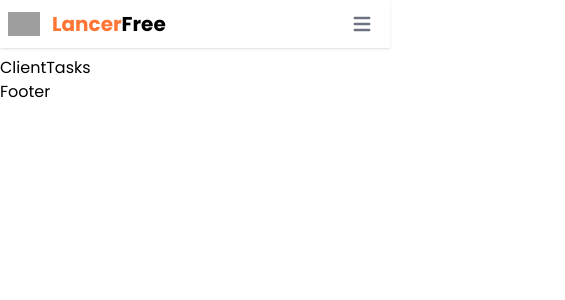
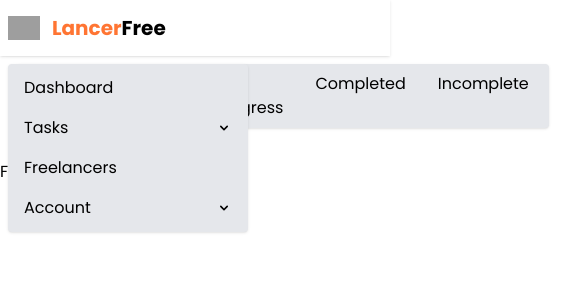
Before and after one commit to chmodx5/free-lance, a React app in the folder frontend/: page /client/tasks in a window 390 px wide. Shown: the top 300 px of the page, 565 px wide, since content can reach past the window. Built offline with nearby package versions, Linux system fonts and the light colour scheme; grey boxes are pictures that could not be loaded; the HTML template or start-up script is replaced by a standard one.

Commit message:
edited the navbar

```diff
--- a/frontend/src/App.jsx
+++ b/frontend/src/App.jsx
@@ -28,6 +28,7 @@ import {
   ClientLayout,
   WorkerLayout,
   GuestLayout,
+  TabsSubLayout,
 } from "./components/layouts";
 
 function App() {
@@ -51,7 +52,35 @@ function App() {
           <Route path="client" element={<ClientLayout />}>
             <Route path="" element={<ClientHome />} />
             <Route path="freelancers" element={<ClientFreelancers />} />
-            <Route path="tasks">
+            <Route
+              path="tasks"
+              element={
+                <TabsSubLayout
+                  tabs={[
+                    {
+                      tab: "dashboard",
+                      link: "/client/tasks",
+                    },
+                    {
+                      tab: "active bids",
+                      link: "/client/tasks/activebids",
+                    },
+                    {
+                      tab: "in progress",
+                      link: "/client/tasks/inprogress",
+                    },
+                    {
+                      tab: "completed",
+                      link: "/client/tasks/completed",
+                    },
+                    {
+                      tab: "incomplete",
+                      link: "/client/tasks/incomplete",
+                    },
+                  ]}
+                />
+              }
+            >
               <Route path="" element={<ClientTasks />} />
               <Route path="activebids" element={<ClientActiveBids />} />
               <Route path="completed" element={<ClientCompleted />} />
--- a/frontend/src/components/layouts/ClientLayout.jsx
+++ b/frontend/src/components/layouts/ClientLayout.jsx
@@ -3,7 +3,7 @@ import { Outlet } from "react-router-dom";
 import { NavBar, Footer, Sidebar } from "../shared";
 
 const ClientLayout = ({}) => {
-  const [sidebarOpen, setSidebarOpen] = useState(false);
+  const [sidebarOpen, setSidebarOpen] = useState(true);
   return (
     <div className="">
       <NavBar
@@ -29,11 +29,7 @@ const ClientLayout = ({}) => {
       />
       <main>
         <div className="flex  pt-14">
-          <div
-            className={`${
-              sidebarOpen ? "w-64" : "hidden "
-            } bg-gray-200 h-screen`}
-          >
+          <div className={`${sidebarOpen ? "w-64" : "hidden "}  h-screen`}>
             {sidebarOpen && (
               <Sidebar
                 sidebar_links={[
@@ -90,7 +86,9 @@ const ClientLayout = ({}) => {
             )}
           </div>
           <div className="flex-1 ">
-            <Outlet />
+            <div className="px-4">
+              <Outlet />
+            </div>
             <Footer />
           </div>
         </div>
--- /dev/null
+++ b/frontend/src/components/layouts/TabsSubLayout.jsx
@@ -0,0 +1,35 @@
+import React from "react";
+import { NavLink, Outlet } from "react-router-dom";
+import { Card } from "../shared";
+
+const TabsSubLayout = ({ tabs }) => {
+  return (
+    <div className="mt-2 space-y-2">
+      <Card>
+        <nav>
+          <ul className="space-x-2 flex">
+            {tabs.map((item, index) => (
+              <li key={index}>
+                <NavLink
+                  to={item.link}
+                  end
+                  className={({ isActive }) => {
+                    return `px-3 py-1 capitalize hover:bg-primary hover:text-white rounded
+               , ${isActive ? "bg-primary text-white" : ""} `;
+                  }}
+                >
+                  {item.tab}
+                </NavLink>
+              </li>
+            ))}
+          </ul>
+        </nav>
+      </Card>
+      <div>
+        <Outlet />
+      </div>
+    </div>
+  );
+};
+
+export default TabsSubLayout;
--- a/frontend/src/components/layouts/index.js
+++ b/frontend/src/components/layouts/index.js
@@ -2,5 +2,6 @@ import AdminLayout from "./AdminLayout";
 import ClientLayout from "./ClientLayout";
 import GuestLayout from "./GuestLayout";
 import WorkerLayout from "./WorkerLayout";
+import TabsSubLayout from "./TabsSubLayout";
 
-export { AdminLayout, ClientLayout, GuestLayout, WorkerLayout };
+export { AdminLayout, ClientLayout, GuestLayout, WorkerLayout, TabsSubLayout };
--- /dev/null
+++ b/frontend/src/components/shared/apptabs/AppTabs.jsx
@@ -0,0 +1,40 @@
+import React from "react";
+import { Tab } from "@headlessui/react";
+
+function classNames(...classes) {
+  return classes.filter(Boolean).join(" ");
+}
+
+const AppTabs = ({ tabHeaders, tabItems }) => {
+  return (
+    <Tab.Group>
+      <Tab.List className="flex space-x-2 rounded-xl bg-primary p-1">
+        {tabHeaders.map((tabHeader, index) => (
+          <Tab
+            key={index}
+            className={({ selected }) =>
+              classNames(
+                " px-10 rounded-lg py-2.5 text-sm font-bold leading-5 text-blue-700 capitalize",
+                "ring-white ring-opacity-60 ring-offset-2 ring-offset-blue-400 focus:outline-none focus:ring-2",
+                selected
+                  ? "bg-white shadow"
+                  : "text-blue-100 hover:bg-white/[0.4] hover:text-white"
+              )
+            }
+          >
+            {tabHeader}
+          </Tab>
+        ))}
+      </Tab.List>
+      <Tab.Panels className="mt-2">
+        {tabItems.map((tabItem, index) => (
+          <Tab.Panel key={index} className={classNames("pt-2")}>
+            <>{tabItem}</>
+          </Tab.Panel>
+        ))}
+      </Tab.Panels>
+    </Tab.Group>
+  );
+};
+
+export default AppTabs;
--- /dev/null
+++ b/frontend/src/components/shared/card/Card.jsx
@@ -0,0 +1,11 @@
+import React from "react";
+
+const Card = ({ children }) => {
+  return (
+    <div className="shadow hover:shadow-md rounded bg-gray-200 p-2">
+      {children}
+    </div>
+  );
+};
+
+export default Card;
--- a/frontend/src/components/shared/index.js
+++ b/frontend/src/components/shared/index.js
@@ -1,5 +1,7 @@
 import NavBar from "./navbar/NavBar";
 import Footer from "./footer/Footer";
 import Sidebar from "./sidebar/Sidebar";
+import Card from "./card/Card";
+import AppTabs from "./apptabs/AppTabs";
 
-export { NavBar, Footer, Sidebar };
+export { NavBar, Footer, Sidebar, Card, AppTabs };
--- a/frontend/src/components/shared/navbar/NavBar.jsx
+++ b/frontend/src/components/shared/navbar/NavBar.jsx
@@ -5,7 +5,7 @@ import { HiMenu } from "react-icons/hi";
 const NavBar = ({ nav_links, toggle_sidebar }) => {
   return (
     <nav className="bg-white border-gray-200 px-2 sm:px-4 py-1 shadow dark:bg-gray-900 fixed w-full z-20 top-0 left-0">
-      <div className="container flex flex-wrap justify-between items-center mx-auto">
+      <div className=" h-12 flex flex-wrap justify-between items-center mx-aut ">
         <a href="/" className="flex items-center">
           <img
             src="https://flowbite.com/docs/images/logo.svg"
@@ -17,36 +17,15 @@ const NavBar = ({ nav_links, toggle_sidebar }) => {
             <span>Free</span>
           </span>
         </a>
-        <button
-          data-collapse-toggle="navbar-default"
-          type="button"
-          className="inline-flex items-center p-2 ml-3 text-sm text-gray-500 rounded-lg md:hidden hover:bg-gray-100 focus:outline-none focus:ring-2 focus:ring-gray-200 dark:text-gray-400 dark:hover:bg-gray-700 dark:focus:ring-gray-600"
-          aria-controls="navbar-default"
-          aria-expanded="false"
-        >
-          <span className="sr-only">Open main menu</span>
-          <svg
-            className="w-6 h-6"
-            aria-hidden="true"
-            fill="currentColor"
-            viewBox="0 0 20 20"
-            xmlns="http://www.w3.org/2000/svg"
-          >
-            <path
-              fillRule="evenodd"
-              d="M3 5a1 1 0 011-1h12a1 1 0 110 2H4a1 1 0 01-1-1zM3 10a1 1 0 011-1h12a1 1 0 110 2H4a1 1 0 01-1-1zM3 15a1 1 0 011-1h12a1 1 0 110 2H4a1 1 0 01-1-1z"
-              clipRule="evenodd"
-            ></path>
-          </svg>
-        </button>
-        <div className="hidden w-full md:block md:w-auto" id="navbar-default">
-          <ul className="flex flex-col p-4 mt-4 bg-gray-50 rounded-lg border border-gray-100 md:flex-row md:space-x-8 md:mt-0 md:text-sm md:font-medium md:border-0 md:bg-white dark:bg-gray-800 md:dark:bg-gray-900 dark:border-gray-700">
+
+        <div className="hidden w-full md:block md:w-auto " id="navbar-default">
+          <ul className="flex space-x-4 items-center ">
             {nav_links.map((item) => (
               <li key={item.title}>
                 <NavLink
                   to={item.link}
                   className={({ isActive }) => {
-                    return `font-bold capitalize hover:text-primary ${
+                    return `font-semibold capitalize hover:text-primary ${
                       isActive ? "text-primary" : "text-black"
                     }`;
                   }}
@@ -57,7 +36,7 @@ const NavBar = ({ nav_links, toggle_sidebar }) => {
             ))}
             <button
               onClick={toggle_sidebar}
-              className="text-xl hover:text-primary"
+              className="text-xl hover:text-primary px-2 py-1"
             >
               <HiMenu />
             </button>
--- a/frontend/src/components/shared/sidebar/Sidebar.jsx
+++ b/frontend/src/components/shared/sidebar/Sidebar.jsx
@@ -2,21 +2,25 @@ import React from "react";
 import { Menu } from "@headlessui/react";
 import { HiChevronDown } from "react-icons/hi";
 import { NavLink } from "react-router-dom";
+import Card from "../card/Card";
 
 const Sidebar = ({ sidebar_links }) => {
   return (
-    <div className="fixed  w-64 h-screen px-2 py-4">
+    <div className="fixed  w-64 h-screen px-2 py-2">
+      <Card>
         <ul className="space-y-2">
           {sidebar_links.map((item, index) => (
             <li key={index}>
               {item.items ? (
                 <>
                   <Menu>
+                    {({ open }) => (
+                      <>
                         <Menu.Button
-                    className={`capitalize bg-gray-300 hover:text-white  hover:bg-primary  text-left px-2 py-1 rounded   w-full flex items-center justify-between`}
+                          className={`capitalize hover:text-white  hover:bg-primary  text-left px-2 py-1 rounded   w-full flex items-center justify-between`}
                         >
                           <span>{item.title}</span>
-                    <HiChevronDown />
+                          <HiChevronDown className="" />
                         </Menu.Button>
                         <Menu.Items className={"mt-2 ml-4 space-y-1"}>
                           {item.items.map((sub_item, index) => (
@@ -26,7 +30,7 @@ const Sidebar = ({ sidebar_links }) => {
                                 to={sub_item.link}
                                 className={({ isActive }) => {
                                   return `capitalize hover:bg-primary hover:text-white  text-left px-2 py-1 rounded   w-full flex items-center justify-between ${
-                              isActive ? "bg-primary text-white" : "bg-gray-300"
+                                    isActive ? "bg-primary text-white" : ""
                                   }`;
                                 }}
                               >
@@ -35,6 +39,8 @@ const Sidebar = ({ sidebar_links }) => {
                             </Menu.Item>
                           ))}
                         </Menu.Items>
+                      </>
+                    )}
                   </Menu>
                 </>
               ) : (
@@ -44,7 +50,7 @@ const Sidebar = ({ sidebar_links }) => {
                     to={item.link}
                     className={({ isActive }) => {
                       return `capitalize  hover:bg-primary hover:text-white  text-left px-2 py-1 rounded   w-full flex items-center justify-between ${
-                      isActive ? "bg-primary text-white" : "bg-gray-300"
+                        isActive ? "bg-primary text-white" : ""
                       }`;
                     }}
                   >
@@ -55,6 +61,7 @@ const Sidebar = ({ sidebar_links }) => {
             </li>
           ))}
         </ul>
+      </Card>
     </div>
   );
 };
```
Lines whose indentation alone changed are shown as unchanged.
